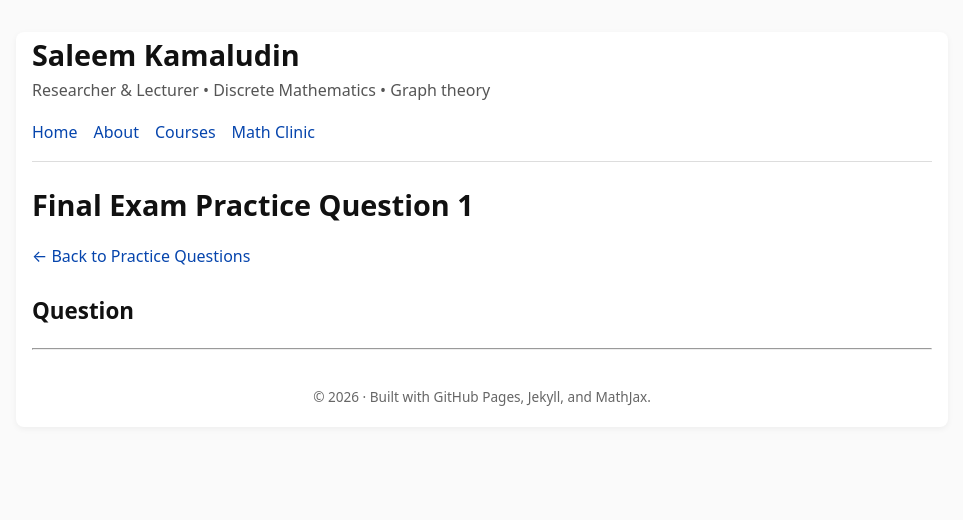
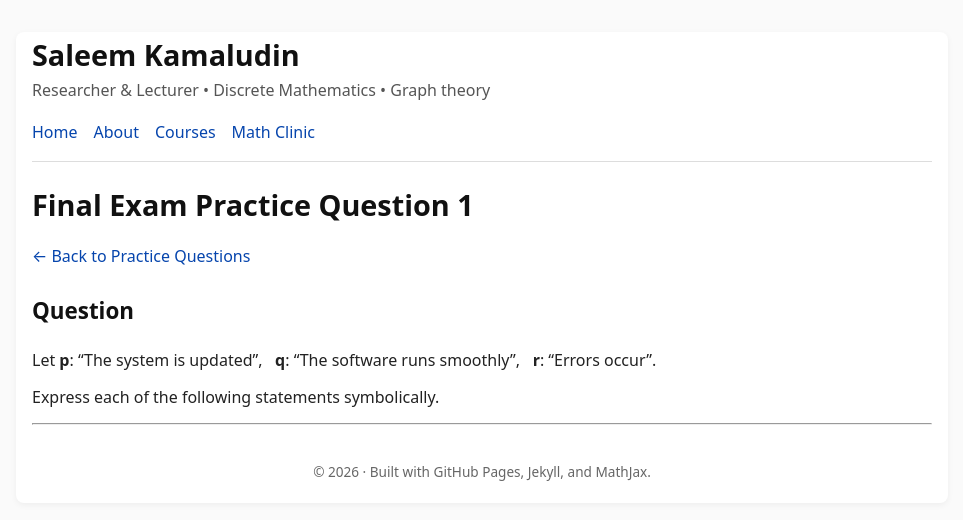
Before and after one commit to SaleemKamaludin/SaleemKamaludin.github.io, a Jekyll site: the page built from courses/comp1604/final-exam-practice/question-1.md, in a window 1280 px wide. Shown: the top 520 px of the page, without its empty margins (158-1121 px from the left). Built offline with Jekyll 4.4.1, drawn with Linux system fonts in a browser that asks for light colours.

Commit message:
Update question-1.md

```diff
--- a/courses/comp1604/final-exam-practice/question-1.md
+++ b/courses/comp1604/final-exam-practice/question-1.md
@@ -12,10 +12,11 @@ title: Final Exam Practice Question 1
 <h2>Question</h2>
 
 
-<!--
+
 <p>
 Let <strong>p</strong>: “The system is updated”, &nbsp;
 <strong>q</strong>: “The software runs smoothly”, &nbsp;
 <strong>r</strong>: “Errors occur”.
 </p>
--->
+
+<p>Express each of the following statements symbolically.</p>
```
